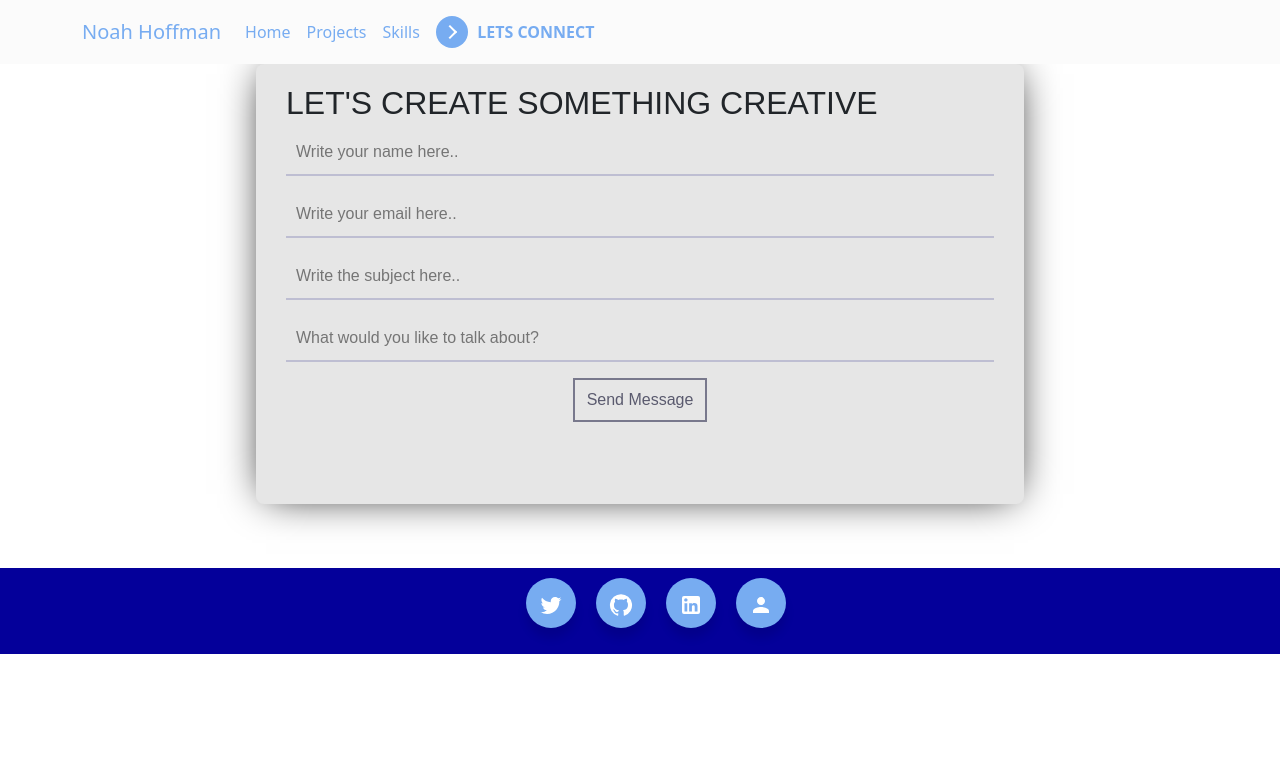
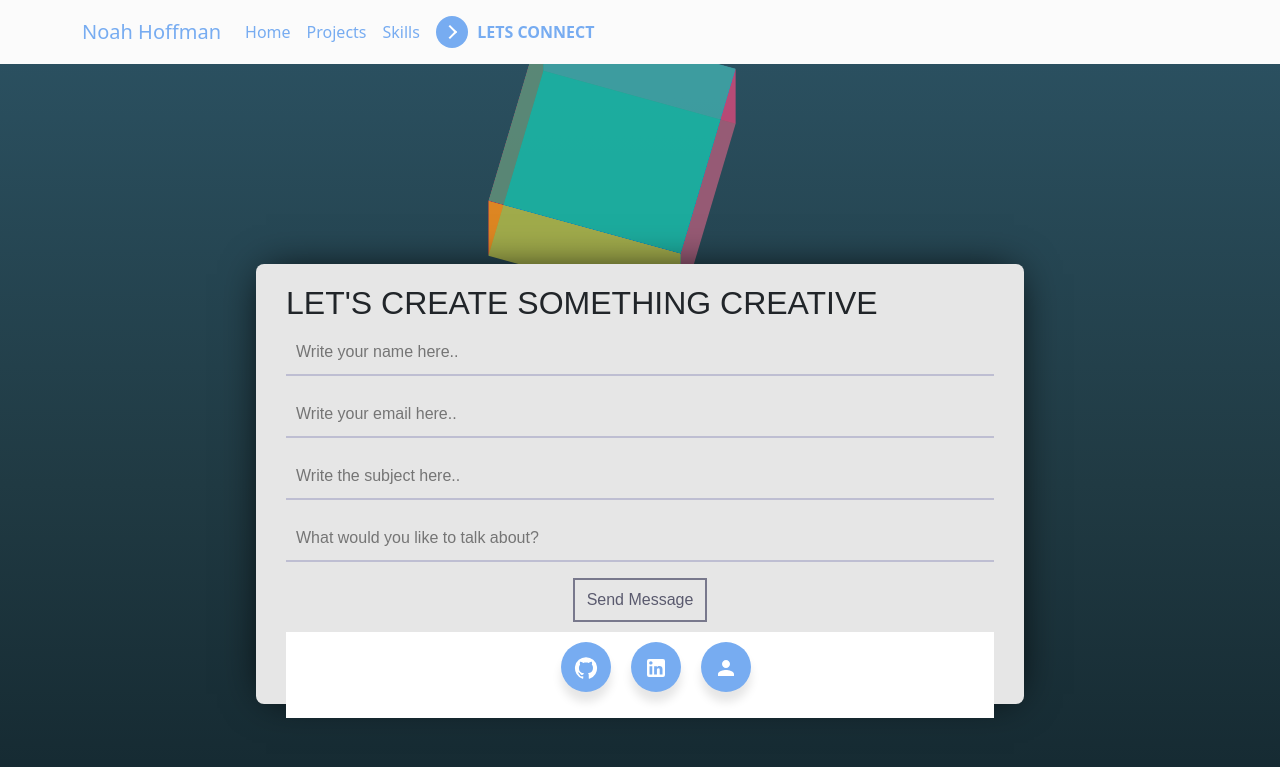
Before and after one commit to Noah8863/Portfolio, a React (Create React App) app: page /contact in a window 1280 px wide. Shown: the top 767 px of the page. Built offline with nearby package versions, Linux system fonts and the light colour scheme.

Commit message:
added social media links to contact form and styled the page

```diff
--- a/src/App.js
+++ b/src/App.js
@@ -17,11 +17,11 @@ function App() {
             <Hero />
             <Skills />
             <Projects />
+            <Footer />
           </>
           }></Route>
         <Route exact path="/contact" element={<Contact />}></Route>
       </Routes>
-      <Footer />
     </Router>
   );
 }
--- a/src/components/Contact/contact.scss
+++ b/src/components/Contact/contact.scss
@@ -1,5 +1,7 @@
 @import "../../main.scss";
-
+body {
+  background: linear-gradient(to bottom, #2c5364, #203a43, #0f2027);
+}
 .inputContainer {
   width: 60%;
   height: 440px;
@@ -54,3 +56,80 @@
   background: #78788c;
   color: #fff;
 }
+
+#contact {
+    margin-top: 10px;
+    background: none;
+}
+.wrapper .icon {
+  position: relative;
+  background: #203a43;
+  border-radius: 50%;
+  padding: 15px;
+  margin: 10px;
+  width: 50px;
+  height: 50px;
+  font-size: 18px;
+  display: flex;
+  justify-content: center;
+  align-items: center;
+  flex-direction: column;
+  box-shadow: 0 10px 10px rgba(0, 0, 0, 0.1);
+  cursor: pointer;
+  transition: all 0.2s cubic-bezier(0.68, -0.55, 0.265, 1.55);
+}
+.wrapper .tooltip {
+  position: absolute;
+  top: 0;
+  font-size: 14px;
+  background: #ffffff;
+  color: #000000;
+  padding: 5px 8px;
+  border-radius: 5px;
+  box-shadow: 0 10px 10px rgba(0, 0, 0, 0.1);
+  opacity: 0;
+  pointer-events: none;
+  transition: all 0.3s cubic-bezier(0.68, -0.55, 0.265, 1.55);
+}
+
+.wrapper .tooltip::before {
+  position: absolute;
+  content: "";
+  height: 8px;
+  width: 8px;
+  background: #ffffff;
+  bottom: -3px;
+  left: 50%;
+  transform: translate(-50%) rotate(45deg);
+  transition: all 0.3s cubic-bezier(0.68, -0.55, 0.265, 1.55);
+}
+
+.wrapper .icon:hover .tooltip {
+  top: -45px;
+  opacity: 1;
+  visibility: visible;
+  pointer-events: auto;
+}
+.wrapper .icon:hover span,
+.wrapper .icon:hover .tooltip {
+  text-shadow: 0px -1px 0px rgba(0, 0, 0, 0.1);
+}
+
+.wrapper .github:hover,
+.wrapper .github:hover .tooltip,
+.wrapper .github:hover .tooltip::before {
+  background: #5e1d94;
+  color: #ffffff;
+}
+.wrapper .linkedin:hover,
+.wrapper .linkedin:hover .tooltip,
+.wrapper .linkedin:hover .tooltip::before {
+  background: #1c6894;
+  color: #ffffff;
+}
+.wrapper .resume:hover,
+.wrapper .resume:hover .tooltip,
+.wrapper .resume:hover .tooltip::before {
+  background: #7d7e7e;
+  color: #ffffff;
+}
--- a/src/components/Contact/index.js
+++ b/src/components/Contact/index.js
@@ -1,6 +1,12 @@
 import React from "react";
 import "./contact.scss";
+import TwitterIcon from "@mui/icons-material/Twitter";
+import GitHubIcon from "@mui/icons-material/GitHub";
+import LinkedInIcon from "@mui/icons-material/LinkedIn";
+import PersonIcon from "@mui/icons-material/Person";
 import emailjs from "@emailjs/browser";
+import Square1 from "../Shapes/Square1/index";
+import Square2 from "../Shapes/Square2/index";
 
 function Contact() {
   const sendEmail = (e) => {
@@ -31,24 +37,91 @@ function Contact() {
         }
       );
   };
+
+  const links = [
+    {
+      name: "GitHub",
+      link: "https://github.com/Noah8863",
+      id: "github",
+      icon: function () {
+        return <GitHubIcon />;
+      },
+    },
+    {
+      name: "LinkedIn",
+      link: "https://www.linkedin.com/in/noah-hoffman-9975a7121/",
+      id: "linkedin",
+      icon: function () {
+        return <LinkedInIcon />;
+      },
+    },
+    {
+      name: "Resume",
+      link: "https://docs.google.com/document/d/1dTToiAB06etzHDXYmY3J5W8ey1jeBocq87SIhTQ5L_k/edit?usp=sharing",
+      id: "resume",
+      icon: function () {
+        return <PersonIcon />;
+      },
+    },
+  ];
+
   return (
     <main id="form">
+      <Square2></Square2>
       <form onSubmit={sendEmail} className="inputContainer">
         <h2>LET'S CREATE SOMETHING CREATIVE</h2>
         <p type="Name:">
-          <input className="inputfield" id="name" placeholder="Write your name here.."></input>
+          <input
+            className="inputfield"
+            id="name"
+            placeholder="Write your name here.."
+          ></input>
         </p>
         <p type="Email:">
-          <input className="inputfield" id="email" placeholder="Write your email here.."></input>
+          <input
+            className="inputfield"
+            id="email"
+            placeholder="Write your email here.."
+          ></input>
         </p>
         <p type="Message:">
-          <input className="inputfield" id="subject" placeholder="Write the subject here.."></input>
+          <input
+            className="inputfield"
+            id="subject"
+            placeholder="Write the subject here.."
+          ></input>
         </p>
         <p type="Message:">
-          <input className="inputfield" id="message" placeholder="What would you like to talk about?"></input>
+          <input
+            className="inputfield"
+            id="message"
+            placeholder="What would you like to talk about?"
+          ></input>
         </p>
         <button id="btn">Send Message</button>
+        <div id="contact">
+          <div id="contactInfo">
+            {/* Mapping over all the different icons/links and creating an anchor tag and inserting the different object values */}
+            <ul className="wrapper">
+              {links.map((link) => (
+                <a
+                  key={link.id}
+                  href={link.link}
+                  target="_blank"
+                  rel="noreferrer"
+                  style={{ color: "white" }}
+                >
+                  <li className={`icon ${link.id}`}>
+                    <span className="tooltip">{link.name}</span>
+                    <span>{link.icon()}</span>
+                  </li>
+                </a>
+              ))}
+            </ul>
+          </div>
+        </div>
       </form>
+      <Square1></Square1>
     </main>
   );
 }
--- a/src/components/Footer/Footer.js
+++ b/src/components/Footer/Footer.js
@@ -45,7 +45,7 @@ const links = [
 
 export default function Footer() {
     return (
-        <section id="contact">
+        <div id="contact">
             <div id="contact-info">
                 {/* Mapping over all the different icons/links and creating an anchor tag and inserting the different object values */}
                 <ul className="wrapper">
@@ -63,6 +63,6 @@ export default function Footer() {
                     ))}
                 </ul>
             </div>
-        </section>
+        </div>
     )
 }
--- a/src/components/Footer/Footer.scss
+++ b/src/components/Footer/Footer.scss
@@ -3,7 +3,7 @@
 #contact {
   text-align: center;
   position: relative;
-  background-color: $primary;
+  background-color: white;
   bottom: 0;
   height: auto;
 }
```
